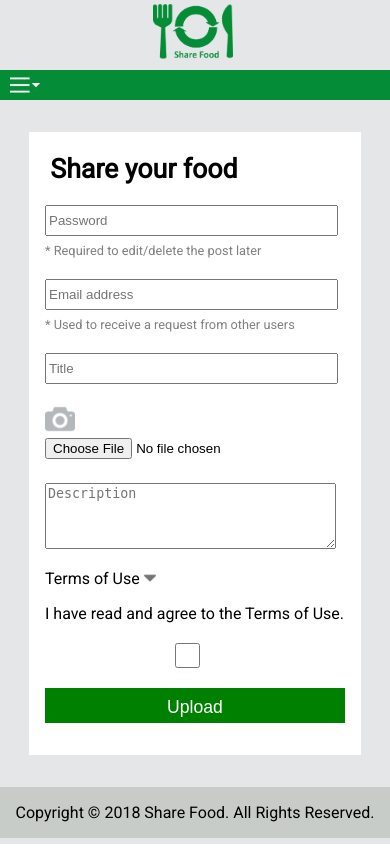
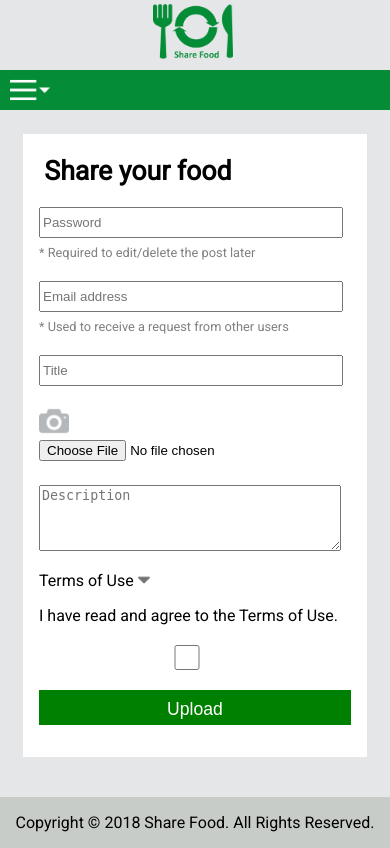
Before and after one commit to A01037479/2910-project, a PHP site: page /post.php in a window 390 px wide. Run offline with PHP 8.4, Linux system fonts and the light colour scheme; some web fonts are replaced.

Commit message:
compressed some img files and changed css

```diff
--- a/Sharefood/style/style.css
+++ b/Sharefood/style/style.css
@@ -31,12 +31,12 @@
   text-align: center;
 }
 nav {
-  height: 30px;
+  height: 40px;
   background-color: #048c36;
   overflow: hidden;
 }
 .textmenu {
-  padding-top: 5px;
+  padding-top: 10px;
 }
 .dropdown {
   display: none;
@@ -50,7 +50,7 @@
   margin-right: 0.3em;
 }
 article {
-  margin: 130px 0 0 0;
+  margin: 140px 0 0 0;
   padding: 0;
 }
 .banner {
@@ -71,11 +71,12 @@
 }
 
 .list_item {
-  max-width; 90%;
+  width: 500px;
+  max-width: 80%;
   text-align: left;
   display: inline-block;
   background-color: white;
-  margin: 2em 0.5em;
+  margin: 1.5em 0.5em;
   padding: 1em;
 }
 .uploadedImg {
@@ -127,7 +128,7 @@
   outline: none;
 }
 footer p {
-  margin: 0;
+  margin: 1em 0 0 0;
   background-color: #c7ccc8;
   padding: 1em 0.5em;
 }
@@ -181,7 +182,7 @@
     width: 80px;
   }
   article {
-    margin-top: 100px;
+    margin-top: 110px;
   }
   .banner {
     height: 200px;
@@ -200,12 +201,12 @@
   }
   .dropbtn {
     margin: 0 0 0 10px;
-    width: 30px;
-    height: 30px;
+    width: 40px;
+    height: 40px;
     cursor: pointer;
     background-image: url("../img/dropdown.png");
     background-color: transparent;
-    background-size: 30px 30px;
+    background-size: 40px 40px;
     background-repeat: no-repeat;
     border: none;
   }
```
Lines whose indentation alone changed are shown as unchanged.
